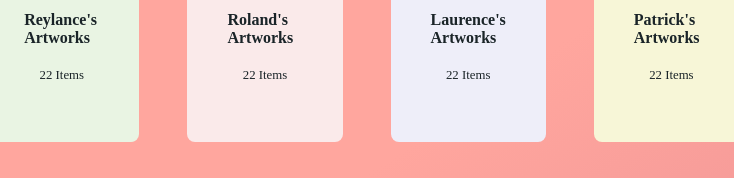
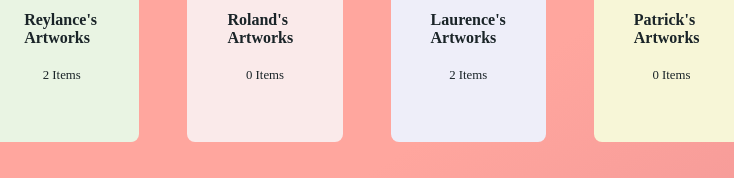
Before and after one commit to laaaandprs/webcomms, a plain HTML site: page index.html in a window 1280 px wide. Shown: the part 1062-1240 px from the top of the page, 375-1109 px from the left. Drawn offline with nearby package versions, Linux system fonts and the light colour scheme.

Commit message:
index.html

```diff
--- a/index.html
+++ b/index.html
@@ -92,28 +92,28 @@
         <div class="box box2">
           <img src="img/cate2.jfif" alt="">
           <h2>Reylance's Artworks</h2>
-          <span>22 Items</span>
+          <span>2 Items</span>
           <a href="a5artworks.html" class='bx bx-right-arrow-alt'></i></a>
         </div>
         <!-- Box 3 -->
         <div class="box box3">
           <img src="img/cate3.png" alt="">
           <h2>Roland's Artworks</h2>
-          <span>22 Items</span>
+          <span>0 Items</span>
           <i class='bx bx-right-arrow-alt'></i>
         </div>
         <!-- Box 4 -->
         <div class="box box4">
           <img src="img/cate4.jfif" alt="">
           <h2>Laurence's Artworks</h2>
-          <span>22 Items</span>
+          <span>2 Items</span>
           <a href="a6artworks.html"i class='bx bx-right-arrow-alt'></i></a>
         </div>
         <!-- Box 5 -->
         <div class="box box5">
           <img src="img/cate5.png" alt="">
           <h2>Patrick's Artworks</h2>
-          <span>22 Items</span>
+          <span>0 Items</span>
           <i class='bx bx-right-arrow-alt'></i>
         </div>
       </div>
```
